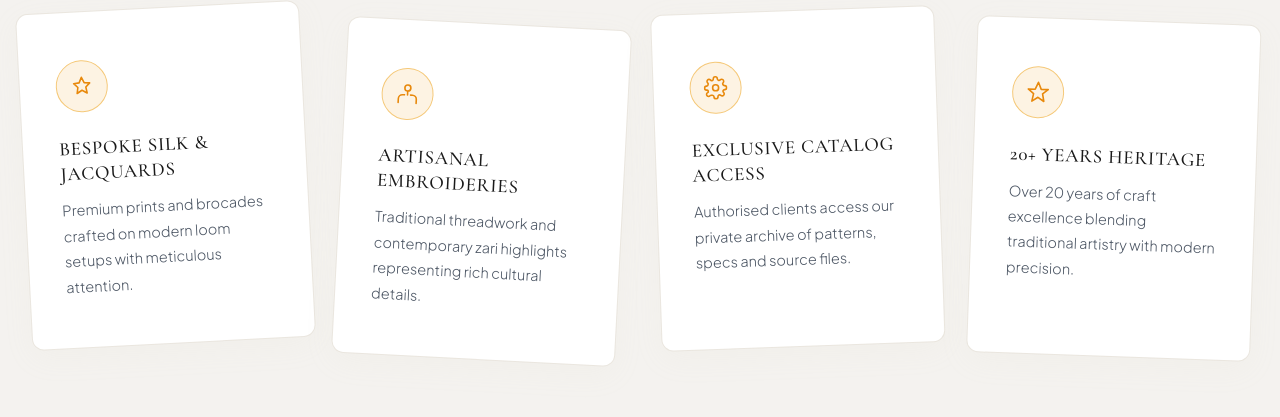
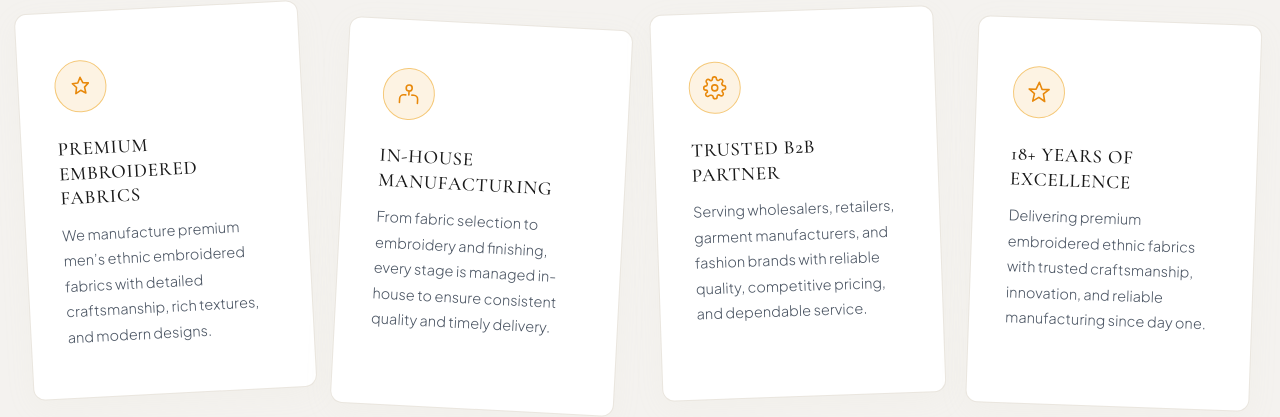
Before and after one commit to thesumiro16-collab/theSumiro, a React (Vite) app: page / in a window 1280 px wide. Shown: the part 4160-4577 px from the top of the page. Built offline with nearby package versions, Linux system fonts and the light colour scheme; no server answers; the database is empty.

Commit message:
Modify contant in why to choose

```diff
--- a/src/pages/portfolio/HomePage.jsx
+++ b/src/pages/portfolio/HomePage.jsx
@@ -197,30 +197,29 @@ const features = [
     icon: (
       <svg {...iconProps}><path d="M12 3l2.5 5.5L20 9l-4 4 1 6-5-3-5 3 1-6-4-4 5.5-.5L12 3z" /></svg>
     ),
-    title: 'Bespoke Silk & Jacquards',
-    desc: 'Premium prints and brocades crafted on modern loom setups with meticulous attention.',
+    title: 'PREMIUM EMBROIDERED FABRICS',
+    desc: 'We manufacture premium men’s ethnic embroidered fabrics with detailed craftsmanship, rich textures, and modern designs.',
   },
   {
     icon: (
       <svg {...iconProps}><path d="M3 21v-4a4 4 0 014-4h2m6 0h2a4 4 0 014 4v4M12 3a3 3 0 100 6 3 3 0 000-6zm0 6v4" /></svg>
     ),
-    title: 'Artisanal Embroideries',
-    desc: 'Traditional threadwork and contemporary zari highlights representing rich cultural details.',
+    title: 'IN-HOUSE MANUFACTURING',
+    desc: 'From fabric selection to embroidery and finishing, every stage is managed in-house to ensure consistent quality and timely delivery.',
   },
   {
     icon: (
       <svg {...iconProps}><path d="M12 15a3 3 0 100-6 3 3 0 000 6z" /><path d="M19.4 15a1.65 1.65 0 00.33 1.82l.06.06a2 2 0 11-2.83 2.83l-.06-.06a1.65 1.65 0 00-1.82-.33 1.65 1.65 0 00-1 1.51V21a2 2 0 11-4 0v-.09A1.65 1.65 0 008 19.4a1.65 1.65 0 00-1.82.33l-.06.06a2 2 0 11-2.83-2.83l.06-.06A1.65 1.65 0 004.6 15a1.65 1.65 0 00-1.51-1H3a2 2 0 110-4h.09A1.65 1.65 0 004.6 8.6a1.65 1.65 0 00-.33-1.82l-.06-.06a2 2 0 112.83-2.83l.06.06A1.65 1.65 0 009 4.6h.09A1.65 1.65 0 0010 3.09V3a2 2 0 114 0v.09a1.65 1.65 0 001 1.51 1.65 1.65 0 001.82-.33l.06-.06a2 2 0 112.83 2.83l-.06.06A1.65 1.65 0 0019.4 9v.09a1.65 1.65 0 001.51 1H21a2 2 0 110 4h-.09a1.65 1.65 0 00-1.51 1z" /></svg>
     ),
-    title: 'Exclusive Catalog Access',
-    desc: 'Authorised clients access our private archive of patterns, specs and source files.',
+    title: 'TRUSTED B2B PARTNER',
+    desc: 'Serving wholesalers, retailers, garment manufacturers, and fashion brands with reliable quality, competitive pricing, and dependable service.',
   },
   {
     icon: (
       <svg {...iconProps}><path d="M12 2l3 7h7l-5.5 4.5L18 21l-6-4-6 4 1.5-7.5L2 9h7l3-7z" /></svg>
     ),
-    title: '20+ Years Heritage',
-    desc: 'Two decades of craft excellence blending traditional artistry with modern precision.',
-    dynamicYears: true,
+    title: '18+ YEARS OF EXCELLENCE',
+    desc: 'Delivering premium embroidered ethnic fabrics with trusted craftsmanship, innovation, and reliable manufacturing since day one.',
   },
 ];
 
@@ -1174,12 +1173,7 @@ export default function HomePage() {
             gap: '32px',
             padding: '20px 0'
           }} className="reveal-stagger">
-            {features.map(({ icon, title, desc, dynamicYears }, idx) => {
-              // Heritage card shows years derived from the configured founding year
-              const displayTitle = dynamicYears ? `${yearsOfHeritage}+ Years Heritage` : title;
-              const displayDesc = dynamicYears
-                ? `Over ${yearsOfHeritage} years of craft excellence blending traditional artistry with modern precision.`
-                : desc;
+            {features.map(({ icon, title, desc }, idx) => {
               // Alternating tilt angles
               const tiltAngles = ['-3deg', '3deg', '-2deg', '2deg'];
               const translations = ['-8px', '8px', '-5px', '5px'];
@@ -1246,7 +1240,7 @@ export default function HomePage() {
                     marginBottom: '12px',
                     lineHeight: 1.3
                   }}>
-                    {displayTitle}
+                    {title}
                   </h3>
 
                   <p style={{
@@ -1256,7 +1250,7 @@ export default function HomePage() {
                     lineHeight: 1.75,
                     fontWeight: 300
                   }}>
-                    {displayDesc}
+                    {desc}
                   </p>
 
                   {/* Saffron bottom slide-out accent */}
```
